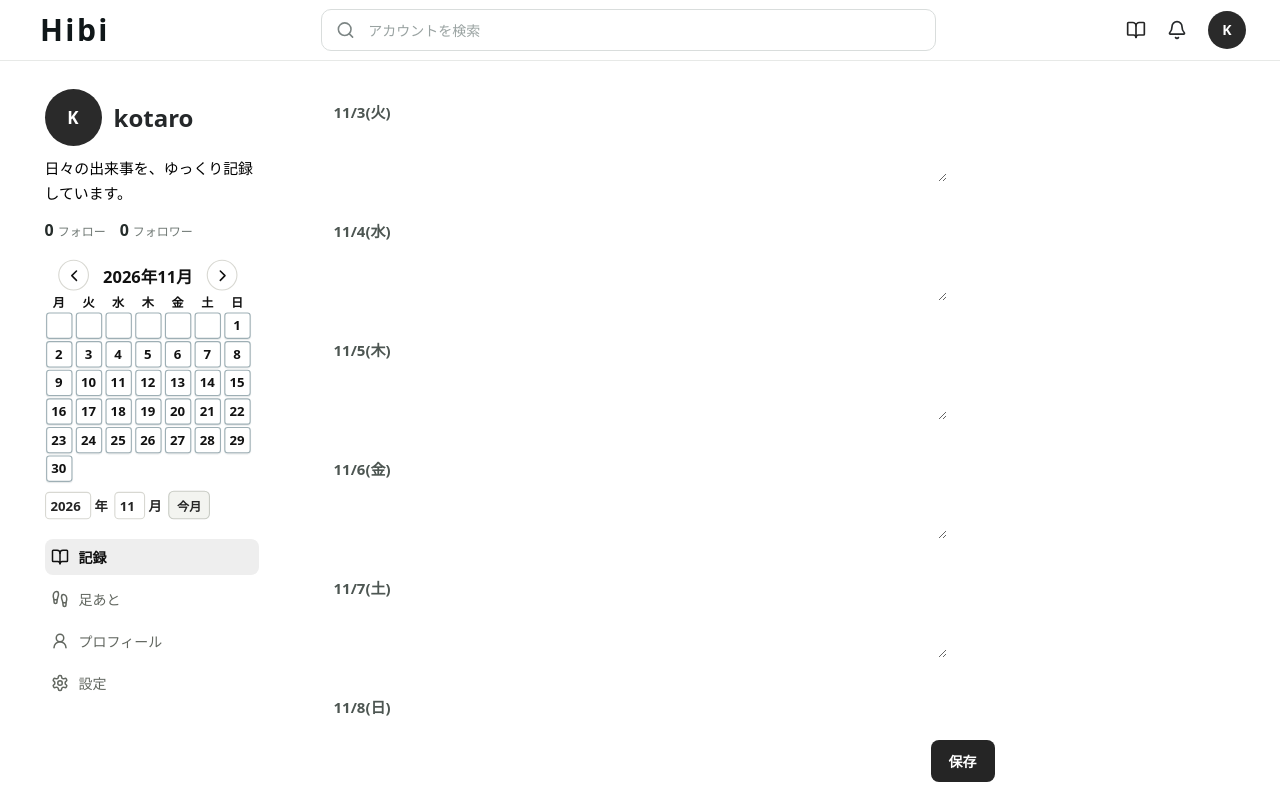
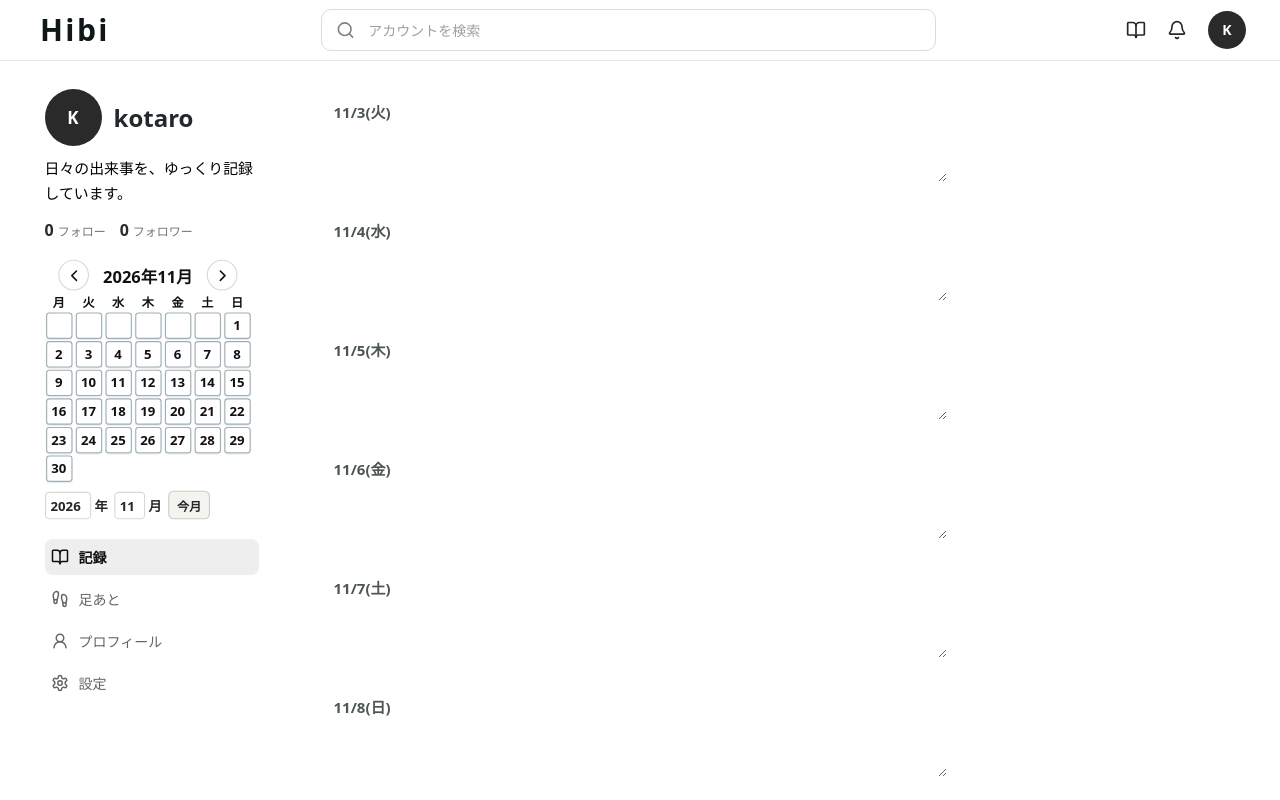
Before and after one commit to kotasimo/diary.codex, a Next.js app: page / in a window 1280 px wide. Both pictures are taken after a click on the button 1136 px from the left and 30 px from the top of the page. Shown: the top 800 px of the page. Built offline with nearby package versions, Linux system fonts and the light colour scheme.

Commit message:
let dated records grow with content

```diff
--- a/app/quiet.css
+++ b/app/quiet.css
@@ -1399,12 +1399,10 @@ body {
 
 .records-page {
   position: relative;
-  height: calc(100vh - 61px);
   max-width: 760px;
   margin: 0 auto;
 }
 .records-panel {
-  height: 100%;
   max-width: 760px;
   border: 0;
   background: #fff;
@@ -1417,15 +1415,12 @@ body {
 }
 .records-heading h1 { margin: 0 0 6px; font: 700 27px/1.3 var(--serif); }
 .records-heading p:last-child { margin: 0; color: #747a75; font-size: 12px; }
-.records-body { padding: 0; height: 100%; }
+.records-body { padding: 0; }
 .records-form {
   display: flex;
   flex-direction: column;
   gap: 0;
-  height: 100%;
-  overflow-y: auto;
-  overscroll-behavior: contain;
-  touch-action: pan-y;
+  overflow: visible;
   border: 0;
   border-radius: 0;
   background: #fff;
@@ -1449,7 +1444,9 @@ body {
   border: 0;
   border-radius: 0;
   background: transparent;
-  resize: vertical;
+  height: 52px;
+  overflow: hidden;
+  resize: none;
 }
 .records-date-column {
   display: flex;
@@ -1498,9 +1495,8 @@ body {
 .records-form textarea:focus { border-color: transparent; box-shadow: none; }
 .record-day textarea { flex: none; width: 100%; height: 52px; min-height: 52px; }
 .records-save {
-  position: absolute;
-  right: -12px;
-  bottom: 18px;
+  display: block;
+  margin: 12px -12px 24px auto;
   min-height: 42px;
   padding: 9px 18px;
 }
@@ -1656,7 +1652,7 @@ body {
     border: 0;
   }
 
-  .records-page { max-width: none; height: calc(100vh - 54px); }
+  .records-page { max-width: none; }
 
   .records-heading {
     padding: 24px 16px 18px;
@@ -1667,7 +1663,7 @@ body {
   .records-body { padding: 0; }
   .records-form { padding: 10px 16px; }
   .record-day { padding: 14px 0 20px; }
-  .records-save { right: 16px; bottom: 18px; }
+  .records-save { margin: 10px 16px 18px auto; }
   .records-genres { margin: 18px 0 12px; }
   .life-record { padding: 16px 2px; }
 
--- a/components/diary/RecordsView.tsx
+++ b/components/diary/RecordsView.tsx
@@ -63,6 +63,12 @@ export function RecordsView({
                 <time dateTime={date}>{dateLabel(date)}</time>
                 <textarea
                   value={drafts[date] ?? ""}
+                  ref={(element) => {
+                    if (element) {
+                      element.style.height = "auto";
+                      element.style.height = `${Math.max(52, element.scrollHeight)}px`;
+                    }
+                  }}
                   onChange={(event) =>
                     setDrafts((current) => ({ ...current, [date]: event.target.value }))
                   }
```
